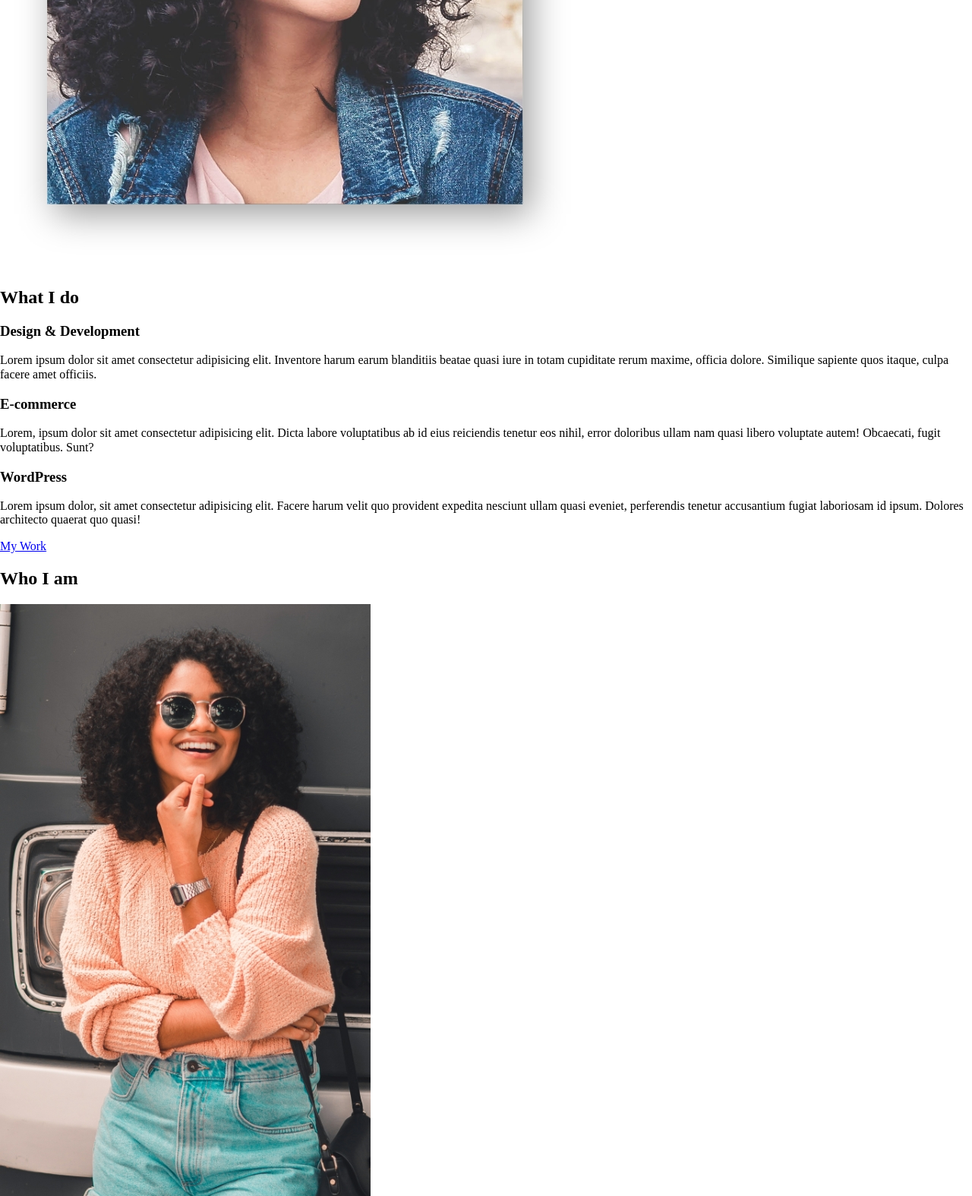
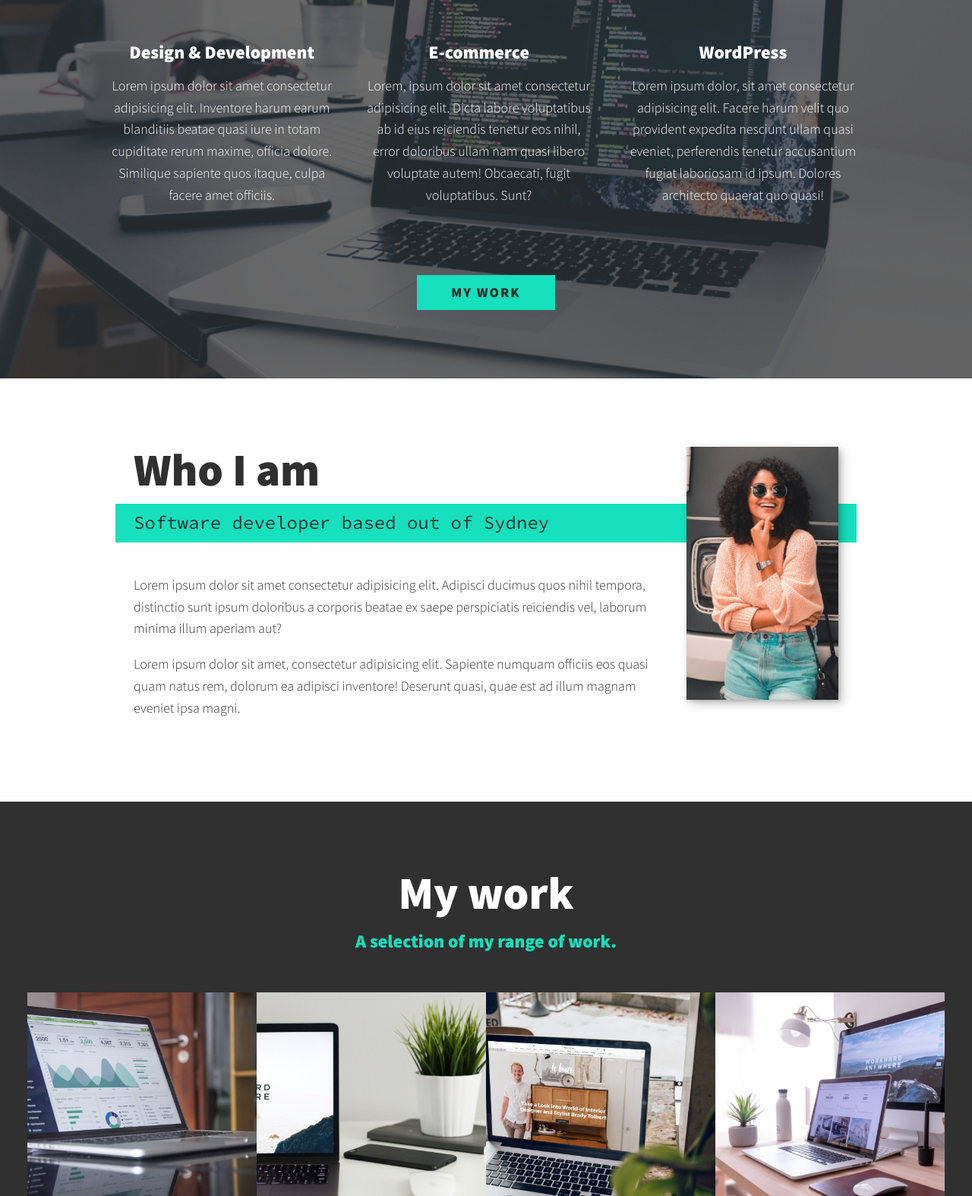
Before and after one commit to Decavium/kevin-powell-portfolio-website-tutorial, a website: page index.html in a window 1280 px wide. Shown: the part 694-2268 px from the top of the page at 76% size. Drawn offline with nearby package versions, Linux system fonts and the light colour scheme.

Commit message:
Progress!

```diff
--- /dev/null
+++ b/css/style.css
@@ -0,0 +1,351 @@
+*,
+*::before,
+*::after {
+    box-sizing: border-box;
+}
+
+/* Custom Properties, update these for your own design */
+
+:root {
+    --ff-primary: 'Source Sans Pro', sans-serif;
+    --ff-secondary: 'Source Code Pro', monospace;
+
+    --fw-reg: 300;
+    --fw-bold: 900;
+
+    --clr-light: #fff;
+    --clr-dark: #303030;
+    --clr-accent: #16e0bd;
+
+    --fs-h1: 3rem;
+    --fs-h2: 2.25rem;
+    --fs-h3: 1.25rem;
+    --fs-body: 1rem;
+
+    --bs: 0.25em 0.25em 0.75em rgba(0, 0, 0, .25),
+        0.125em 0.125em 0.25em rgba(0, 0, 0, .15);
+}
+
+@media (min-width: 800px) {
+    :root {
+        --fs-h1: 4.5rem;
+        --fs-h2: 3.75rem;
+        --fs-h3: 1.5rem;
+        --fs-body: 1.125rem;
+    }
+}
+
+/* General styles */
+
+body {
+    background: var(--clr-light);
+    color: var(--clr-dark);
+    margin: 0;
+    font-family: var(--ff-primary);
+    font-size: var(--fs-body);
+    line-height: 1.6;
+}
+
+section {
+    padding: 5em 2em;
+}
+
+img {
+    display: block;
+    max-width: 100%;
+}
+
+strong {
+    font-weight: var(--fw-bold)
+}
+
+:focus {
+    outline: 3px solid var(--clr-accent);
+    outline-offset: 3px;
+}
+
+/* Buttons */
+
+.btn {
+    display: inline-block;
+    padding: .5em 2.5em;
+    background: var(--clr-accent);
+    color: var(--clr-dark);
+    text-decoration: none;
+    cursor: pointer;
+    font-size: calc(var(--fs-body * .8));
+    text-transform: uppercase;
+    letter-spacing: 2px;
+    font-weight: var(--fw-bold);
+    transition: transform 200ms ease-in-out;
+}
+
+.btn:hover {
+    transform: scale(1.1);
+}
+
+/* Typography */
+
+h1,
+h2,
+h3 {
+    line-height: 1;
+    margin: 0;
+}
+
+h1 {
+    font-size: var(--fs-h1)
+}
+
+h2 {
+    font-size: var(--fs-h2)
+}
+
+h3 {
+    font-size: var(--fs-h3)
+}
+
+
+.section__title {
+    margin-bottom: .25em;
+}
+
+.section__title--intro {
+    font-weight: var(--fw-reg);
+}
+
+.section__title--intro strong {
+    display: block;
+}
+
+.section__subtitle {
+    margin: 0;
+    font-size: var(--fs-h3);
+}
+
+.section__subtitle--intro,
+.section__subtitle--about {
+    background: var(--clr-accent);
+    padding: .25em 1em;
+    font-family: var(--ff-secondary);
+    margin-bottom: 1em;
+}
+
+.section__subtitle--work {
+    color: var(--clr-accent);
+    font-weight: var(--fw-bold);
+    margin-bottom: 2em;
+}
+
+/* header */
+
+nav {
+    display: none;
+}
+
+/*  Intro section  */
+
+.intro {
+    position: relative;
+}
+
+.intro__img {
+    box-shadow: var(--bs);
+}
+
+@media (min-width: 600px) {
+    .intro {
+        display: grid;
+        width: min-content;
+        margin: 0 auto;
+        grid-column-gap: 1em;
+        grid-template-areas:
+            "img title"
+            "img subtitle";
+        grid-template-columns: min-content max-content;
+    }
+
+    .intro__img {
+        grid-area: img;
+        min-width: 250px;
+        position: relative;
+        z-index: 2;
+    }
+
+    .section__subtitle--intro {
+        align-self: start;
+        grid-column: -1 / 1;
+        grid-row: 2;
+        text-align: right;
+        position: relative;
+        left: -1.5em;
+        width: calc(100% + 1.5em);
+    }
+}
+
+/* My services section */
+
+.my-services {
+    background-color: var(--clr-dark);
+    background-image: url(/img/services-bg.jpg);
+    background-size: cover;
+    /* background-blend-mode: multiply; */
+    color: var(--clr-light);
+    text-align: center;
+}
+
+.section__title--services {
+    color: var(--clr-accent);
+    position: relative;
+}
+
+.section__title--services::after {
+    content: '';
+    display: block;
+    width: 2em;
+    height: 1px;
+    margin: 0.5em auto 1em;
+    background: var(--clr-light);
+    opacity: .25;
+}
+
+.service {
+    max-width: 500px;
+    margin: 0 auto;
+}
+
+.services {
+    margin-bottom: 4em;
+}
+
+@media (min-width: 800px) {
+    .services {
+        display: flex;
+        max-width: 1000px;
+        margin-left: auto;
+        margin-right: auto;
+    }
+
+    .service+.service {
+        margin-left: 2em;
+    }
+}
+
+.about-me {
+    max-width: 1000px;
+    margin: 0 auto;
+}
+
+.about-me__img {
+    box-shadow: var(--bs);
+}
+
+@media (min-width: 600px) {
+    .about-me {
+        display: grid;
+        grid-template-columns: 1fr 200px;
+        grid-template-areas:
+            "title img"
+            "subtitle img"
+            "text img";
+        grid-column-gap: 2em;
+    }
+
+    .section__title--about {
+        grid-area: title;
+    }
+
+    .section__subtitle--about {
+        grid-column: 1 / -1;
+        grid-row: 2;
+        position: relative;
+        left: -1em;
+        width: calc(100% + 2em);
+        padding-left: 1em;
+        padding-right: calc(200px + 4em);
+    }
+
+    .about-me__img {
+        grid-area: img;
+        position: relative;
+        z-index: 2;
+    }
+}
+
+/* My Work */
+
+.my-work {
+    background-color: var(--clr-dark);
+    color: var(--clr-light);
+    text-align: center;
+}
+
+.portfolio {
+    display: grid;
+    grid-template-columns: repeat(auto-fit, minmax(300px, 1fr));
+}
+
+.portfolio__item {
+    background: var(--clr-accent);
+    overflow: hidden;
+}
+
+.portfolio__img {
+    transition: transform 750ms cubic-bezier(.5, 0, .5, 1), opacity 250ms linear;
+}
+
+.portfolio__item:focus {
+    position: relative;
+    z-index: 2;
+}
+
+.portfolio__img:hover,
+.portfolio__item:focus .portfolio__img
+ {
+    transform: scale(1.5);
+    opacity: .75;
+}
+
+/* Footer */
+
+.footer {
+    background: #111;
+    color: var(--clr-accent);
+    text-align: center;
+    padding: 2.5em 0;
+    font-size: var(--fs-h3);
+}
+
+.footer a {
+    text-decoration: none;
+    color: inherit
+}
+
+.footer__link {
+    font-weight: var(--fw-bold);
+}
+
+.footer__link:hover,
+.social-list__link:hover {
+    opacity: .7;
+}
+
+.footer__link:hover {
+    text-decoration: underline;
+}
+
+.social-list {
+    list-style: none;
+    display: flex;
+    justify-content: center;
+    margin: 2em 0 0;
+    padding: 0;
+}
+
+.social-list__item {
+    margin: 0 .5em;
+}
+
+.social-list__link {
+    padding: .5em;
+}
--- a/index.html
+++ b/index.html
@@ -8,6 +8,12 @@
     <link rel="stylesheet" href="https://cdnjs.cloudflare.com/ajax/libs/normalize/7.0.0/normalize.min.css">
     <link rel="stylesheet" href="https://cdnjs.cloudflare.com/ajax/libs/font-awesome/5.11.2/css/all.css"
         integrity="sha256-46qynGAkLSFpVbEBog43gvNhfrOj+BmwXdxFgVK/Kvc=" crossorigin="anonymous" />
+
+    <!-- Google Fonts -->
+    <link href="https://fonts.googleapis.com/css?family=Source+Code+Pro:400,900|Source+Sans+Pro:300,900&display=swap"
+        rel="stylesheet">
+
+    <link rel="stylesheet" href="css/style.css">
 
 </head>
 
@@ -43,7 +49,7 @@
             Hi, I am <strong>Leo Kabir Williams</strong>
         </h1>
         <p class="section__subtitle section__subtitle--intro">front-end developer</p>
-        <img src="img/dev-jane-01.jpg" alt="a picture of Leo Kabir Williams smiling">
+        <img src="img/dev-jane-01.jpg" alt="a picture of Leo Kabir Williams smiling" class="intro__img">
     </section>
 
     <!-- My Services -->
@@ -81,20 +87,23 @@
     <!-- About Me -->
     <section class="about-me" id="about">
         <h2 class="section__title section__title--about">Who I am</h2>
-        <p class="section__subtitle section__subtitle--about"></p>
+        <p class="section__subtitle section__subtitle--about">Software developer based out of Sydney</p>
 
         <div class="about-me__body">
-            <p></p>
-            <p></p>
+            <p>Lorem ipsum dolor sit amet consectetur adipisicing elit. Adipisci ducimus quos nihil tempora, distinctio
+                sunt ipsum doloribus a corporis beatae ex saepe perspiciatis reiciendis vel, laborum minima illum
+                aperiam aut?</p>
+            <p>Lorem ipsum dolor sit amet, consectetur adipisicing elit. Sapiente numquam officiis eos quasi quam natus
+                rem, dolorum ea adipisci inventore! Deserunt quasi, quae est ad illum magnam eveniet ipsa magni.</p>
         </div>
 
-        <img src="img/dev-jane-02.jpg" alt="Jane leaning against a bus">
+        <img src="img/dev-jane-02.jpg" alt="Jane leaning against a bus" class="about-me__img">
     </section>
 
     <!-- My Work -->
     <section class="my-work" id="work">
-        <h2 class="section__title">My work</h2>
-        <p class="section__subtitle"></p>
+        <h2 class="section__title section__title--work">My work</h2>
+        <p class="section__subtitle section__subtitle--work">A selection of my range of work.</p>
 
         <div class="portfolio">
 
@@ -151,14 +160,24 @@
     </section>
 
     <!-- Footer -->
-    <footer>
+    <footer class="footer">
         <a href="mailto:leokabirwilliams@gmail.com" class="footer__link">leokabirwilliams@gmail.com</a>
         <ul class="social-list">
-            <li class="social-list__item"><a href="https://codepen.io/Decavium" class="social-list__link"></a></li>
-            <li class="social-list__item"><a href="https://github.com/Decavium" class="social-list__link"></a></li>
-            <li class="social-list__item"><a href="https://www.linkedin.com/in/leo-kabir-williams/" class="social-list__link"></a></li>
-            <li class="social-list__item"><a href="" class="social-list__link"></a></li>
-        </ul>
+            <li class="social-list__item">
+                <a href="https://codepen.io/Decavium" class="social-list__link">
+                    <i class="fab fa-codepen"></i>
+                </a>
+            </li>
+            <li class="social-list__item">
+                <a href="https://github.com/Decavium" class="social-list__link">
+                    <i class="fab fa-github"></i>
+                </a>
+            </li>
+            <li class="social-list__item">
+                <a href="https://www.linkedin.com/in/leo-kabir-williams/" class="social-list__link">
+                    <i class="fab fa-linkedin"></i>
+                </a>
+            </li>
     </footer>
 </body>
 
```
